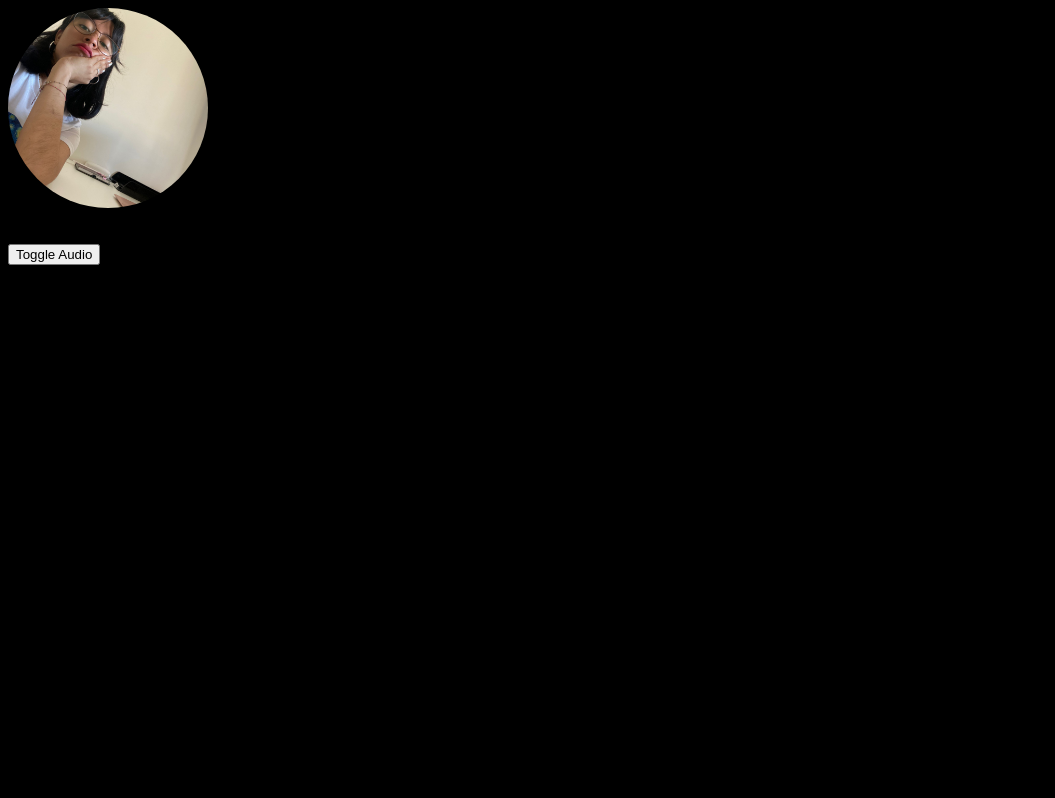
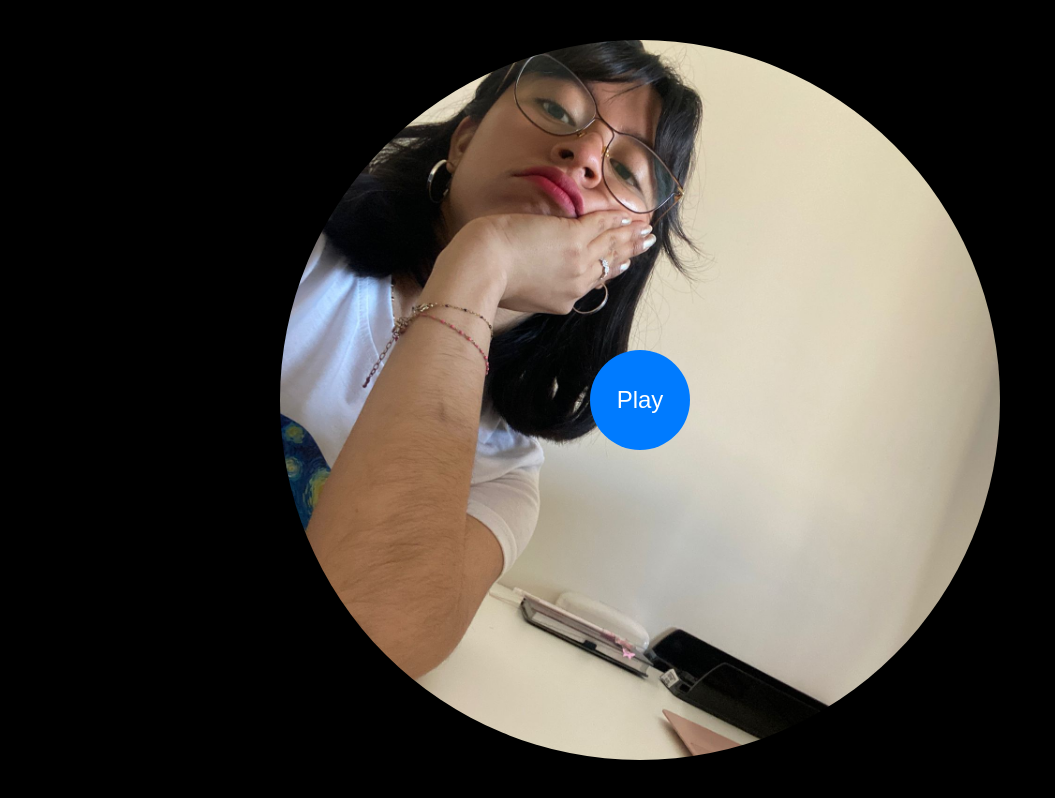
Before and after one commit to hwattez/letspedro, a plain HTML site: page index.htm in a window 1280 px wide. Shown: the whole page, without its empty margins (0-1055 px from the left). Drawn offline with Linux system fonts and the light colour scheme.

Commit message:
better view

```diff
--- a/index.htm
+++ b/index.htm
@@ -3,14 +3,18 @@
 <head>
 <meta charset="UTF-8">
 <meta name="viewport" content="width=device-width, initial-scale=1.0">
-<title>Photo Tournante</title>
+<title>Let's Pedro!</title>
 <style>
     .photo {
-        width: 200px;
-        height: 200px;
+        width: min(90vw, 90vh);
+        height: min(90vw, 90vh);
         border-radius: 50%;
         overflow: hidden;
         position: relative;
+        margin: auto;
+    }
+
+    .rotateIt {
         animation: rotate 5s linear infinite;
     }
 
@@ -29,13 +33,25 @@
         object-fit: cover;
     }
 
-/* audio {
-    display: none;
-} */
+    body {
+        background-color: black;
+        margin-top: 5vh;
+    }
 
-body {
-    background-color: black;
-}
+    .play-button {
+        position: fixed;
+        top: 50%;
+        left: 50%;
+        transform: translate(-50%, -50%);
+        width: 100px;
+        height: 100px;
+        background-color: #007bff;
+        border: none;
+        border-radius: 50%;
+        color: #fff;
+        font-size: 24px;
+        cursor: pointer;
+    }
 </style>
 </head>
 <body>
@@ -44,21 +60,22 @@ body {
     <img src="caro.jpeg" alt="Photo">
 </div>
 
-<audio id="audio" autoplay loop>
+<audio id="audio" loop>
     <source src="pedro-pedro-pe.mp3" type="audio/mpeg">
     Your browser does not support the audio element.
 </audio>
-<br><br>
-<button onclick="toggleAudio()">Toggle Audio</button>
+
+<button onclick="toggleAudio()" class="play-button">Play</button>
 
 <script>
     function toggleAudio() {
         var audio = document.getElementById("audio");
-        if (audio.paused) {
-            audio.play();
-        } else {
-            audio.pause();
-        }
+        var button = document.querySelector('.play-button');
+        var photo = document.querySelector('.photo');
+
+        button.parentNode.removeChild(button);
+        photo.classList.add('rotateIt');
+        audio.play();
     }
 </script>
 
```
